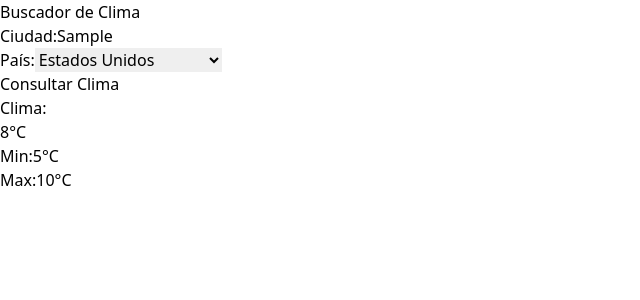
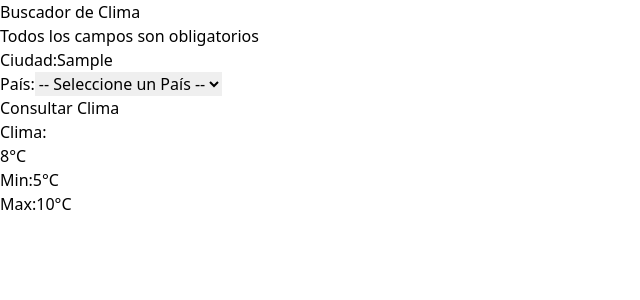
Before and after one commit to deglan-rivas/frontend-ts-weatherApp, a React (Vite) app: page / in a window 1280 px wide. Both pictures are taken after typing "Sample" into the empty fields and a click on the input "Consultar Clima". Shown: the top 300 px of the page, without its empty margins (0-640 px from the left). Built offline with nearby package versions, Linux system fonts and the light colour scheme.

Commit message:
feat: :sparkles: add error message to weatherForm section

```diff
--- /dev/null
+++ b/src/components/Error.tsx
@@ -0,0 +1,7 @@
+export default function Error({ children }: { children: React.ReactNode }) {
+  return (
+    <div className="text-white bg-transparent text-center uppercase text-xl font-bold">
+      {children}
+    </div>
+  )
+}
--- a/src/components/WeatherForm.tsx
+++ b/src/components/WeatherForm.tsx
@@ -1,6 +1,7 @@
 import { useState } from "react";
 import { countries } from "../data/countries";
 import { Search } from "../types";
+import Error from "./Error";
 
 interface WeatherFormProps {
   fetchWeather: (search: Search) => void
@@ -12,6 +13,7 @@ export default function WeatherForm({ fetchWeather }: WeatherFormProps) {
     country: '',
   }
   const [search, setSearch] = useState<Search>(initialSearch)
+  const [error, setError] = useState('')
 
   const handleChange = (e: React.ChangeEvent<HTMLInputElement | HTMLSelectElement>) => (
     setSearch({ ...search, [e.target.name]: e.target.value })
@@ -19,7 +21,12 @@ export default function WeatherForm({ fetchWeather }: WeatherFormProps) {
 
   const handleSubmit = (e: React.FormEvent<HTMLFormElement>) => {
     e.preventDefault()
+    if (Object.values(search).includes('')) {
+      setError('Todos los campos son obligatorios')
+      return
+    }
 
+    setError('')
     fetchWeather(search)
   }
 
@@ -27,6 +34,7 @@ export default function WeatherForm({ fetchWeather }: WeatherFormProps) {
     <form className="px-5 col-span-2 md:col-span-1 py-4 space-y-5"
       onSubmit={e => handleSubmit(e)}
     >
+      {!!error && <Error>{error}</Error>}
       <div className="space-y-4">
         <label
           htmlFor="city"
@@ -41,6 +49,7 @@ export default function WeatherForm({ fetchWeather }: WeatherFormProps) {
           className="w-full px-2 py-2 bg-transparent border-2 text-white border-white rounded-md placeholder:text-gray-400"
           placeholder="Ciudad"
           onChange={e => handleChange(e)}
+          value={search.city}
         />
       </div>
 
@@ -56,6 +65,7 @@ export default function WeatherForm({ fetchWeather }: WeatherFormProps) {
           id="country"
           className="w-full bg-transparent border-2 border-white rounded-md text-white py-2 px-2"
           onChange={e => handleChange(e)}
+          value={search.country}
         >
           <option value="" disabled className="bg-black">-- Seleccione un País --</option>
           {
@@ -75,7 +85,7 @@ export default function WeatherForm({ fetchWeather }: WeatherFormProps) {
       <input
         type="submit"
         value="Consultar Clima"
-        className="w-full py-2 bg-orange-500 text-white font-semibold uppercase rounded-md"
+        className="w-full py-2 bg-orange-500 text-white font-semibold uppercase rounded-md cursor-pointer hover:bg-orange-600"
       />
     </form>
   )
```
